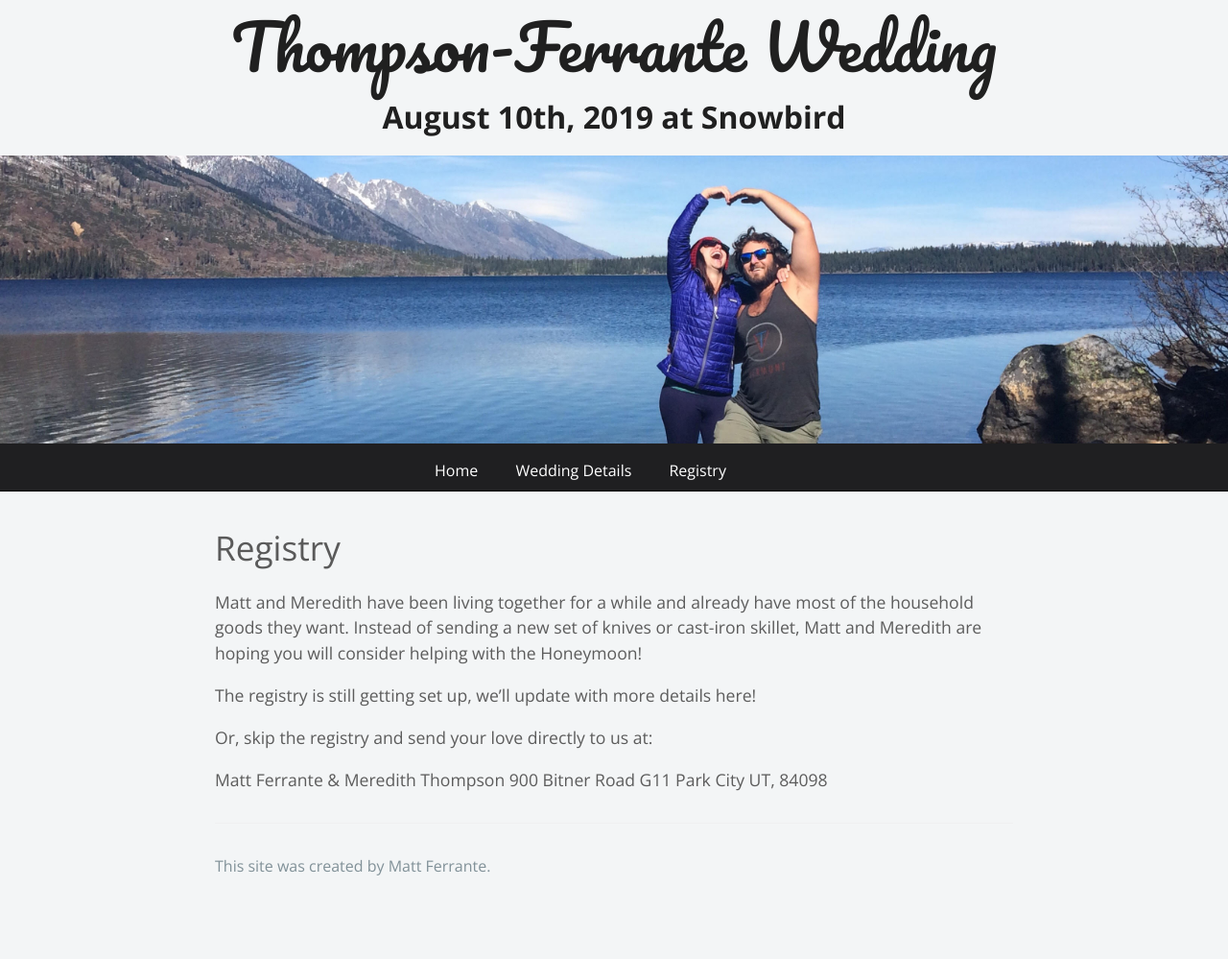
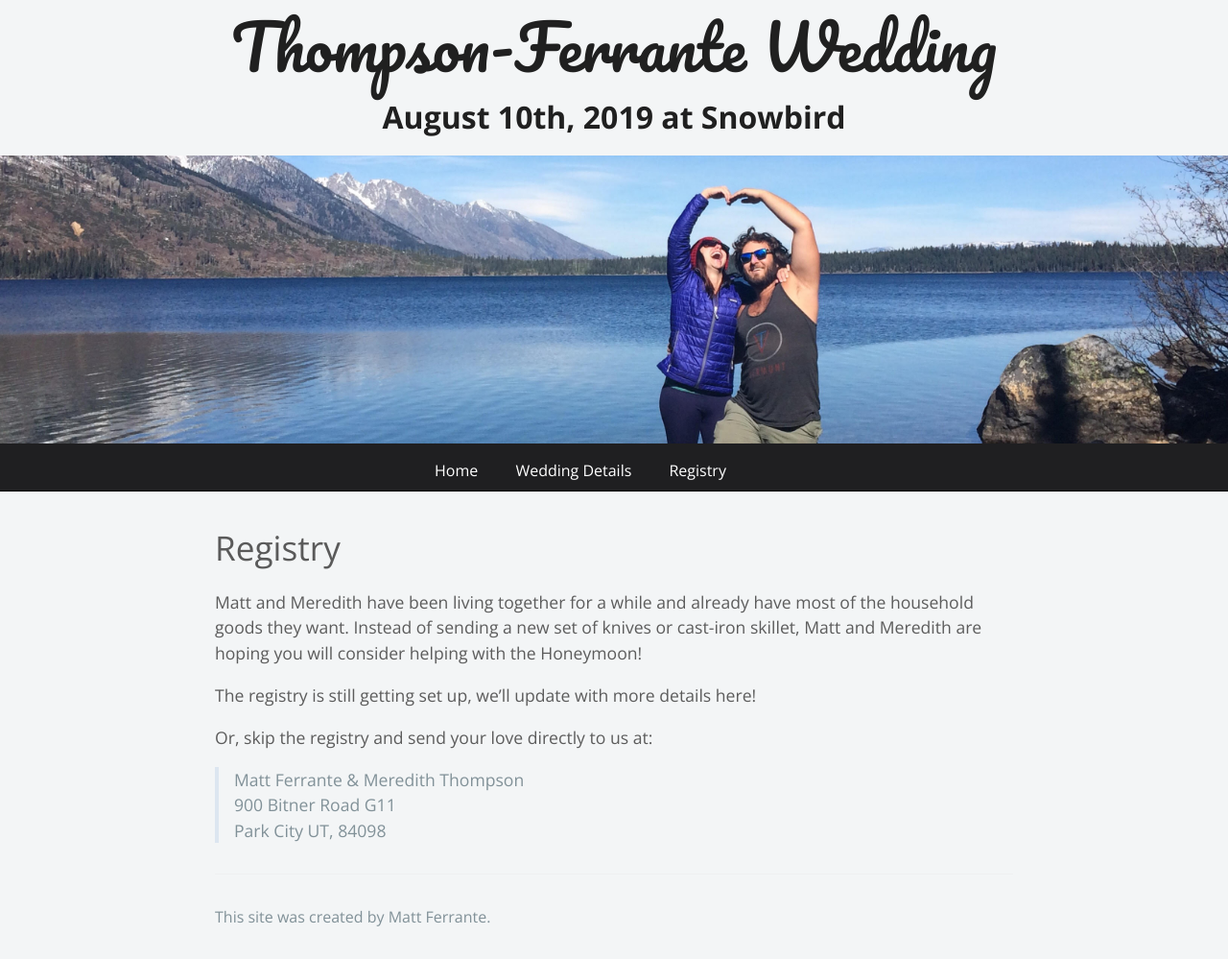
Before and after one commit to ferrants/weddingwebsite, a Jekyll site: the page built from registry.md, in a window 1280 px wide. Shown: the whole page at 96% size. Built offline with Jekyll 4.4.1, drawn with Linux system fonts in a browser that asks for light colours; nearby versions of some CDN libraries; our own code applies the rules of GitHub Pages for plain Markdown files; before the commit the page ends 946 px from its top, so only the background shows below that.

```diff
--- a/registry.md
+++ b/registry.md
@@ -10,6 +10,6 @@ The registry is still getting set up, we'll update with more details here!
 
 Or, skip the registry and send your love directly to us at:
 
-Matt Ferrante & Meredith Thompson
-900 Bitner Road G11
-Park City UT, 84098
+> Matt Ferrante & Meredith Thompson
+> 900 Bitner Road G11
+> Park City UT, 84098
```
Also changed, not shown: details.md (+5 -0 lines), rsvp.md (added, +9 -0 lines).
